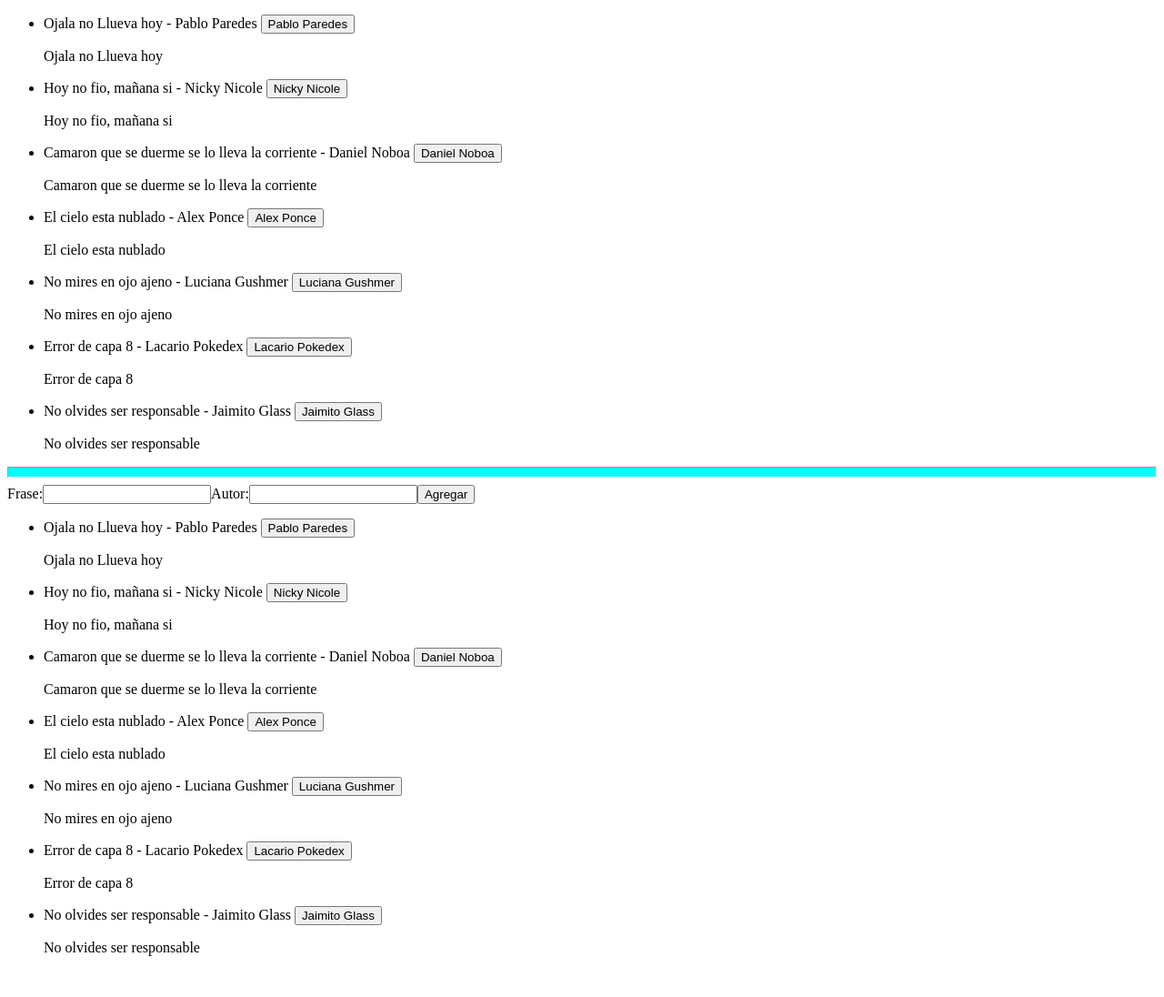
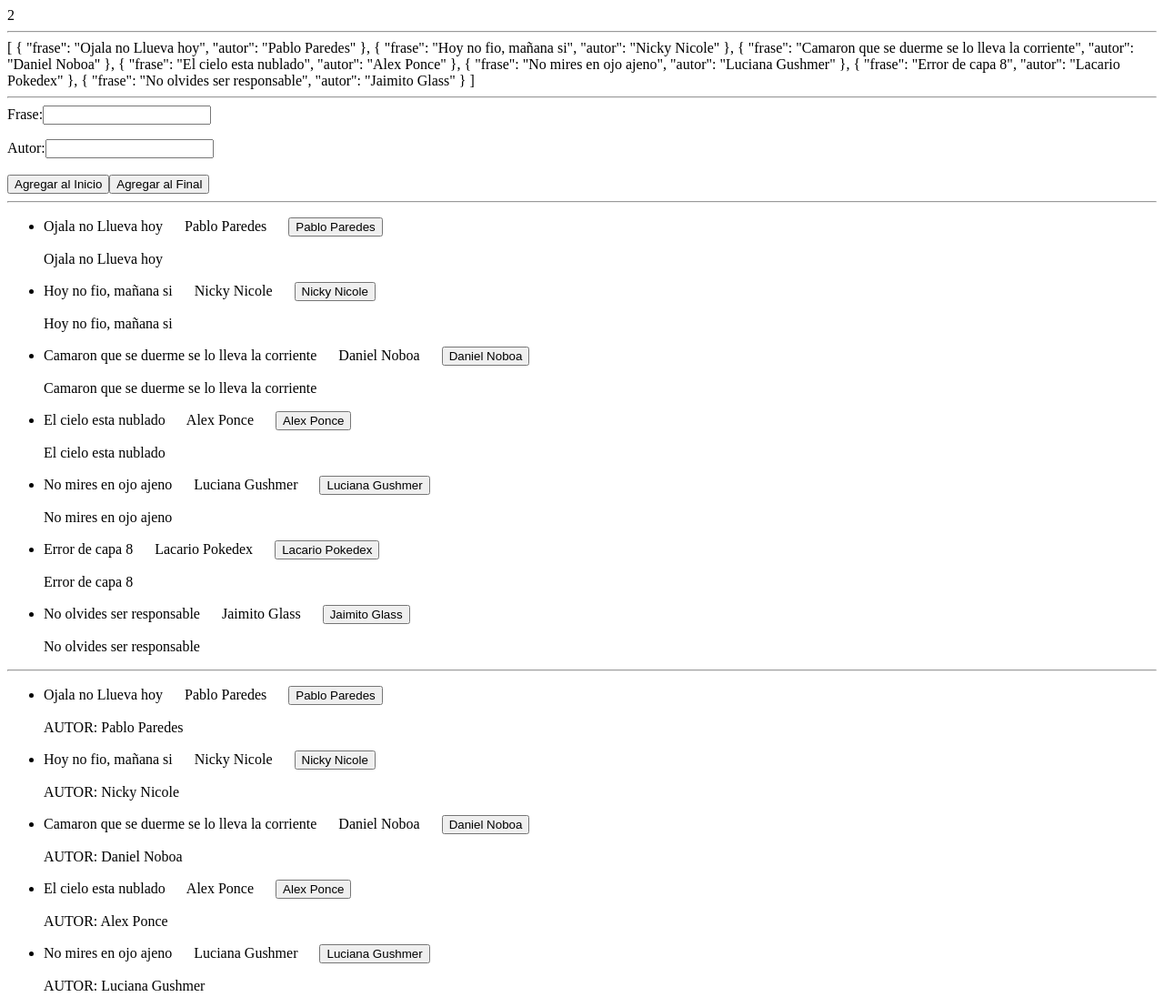
Before and after one commit to ArexDer/pw_u2_p7_dr, a plain HTML site: page html/frases.html in a window 1280 px wide. Shown: the top 1096 px of the page at 91% size. Before the commit the page ends 1067 px from the top, so only its background shows below. Drawn offline with nearby package versions, Linux system fonts and the light colour scheme.

Commit message:
v-on,model,if,show

```diff
--- a/html/frases.html
+++ b/html/frases.html
@@ -1,44 +1,62 @@
 <!DOCTYPE html>
 <html lang="en">
+
 <head>
     <meta charset="UTF-8">
+    <meta name="viewport" content="width=device-width, initial-scale=1.0">
+    <title>Document</title>
+    <script src="https://unpkg.com/vue@3/dist/vue.global.js"></script>
 
-    <meta name="viewport" content="width=device-width, initial-scale=1.0">
-    <script src="https://unpkg.com/vue@3/dist/vue.global.js"></script>
-    <title>Frases </title>
 </head>
+
 <body>
-    <div id="myApp">
+    <div id="myapp">
+        {{1+1}}
+        <hr>
+        {{listasFrases}}
+        <hr>
+        <label for="idFrase">Frase:</label>
 
+        <input v-model="frase" id="idFrase" type="text">
+        <p>{{frase}}</p>
+
+        <label for="idAutor">Autor:</label>
+       <!-- Comentado...
+        <input v-on:keypress="eventoKeyPress" v-model="autor" id="idAutor" type="text">
+        -->
+        <!--Con modificador de evento-->
+        <input v-on:keypress.enter="eventoKeyPressModificador" v-model="autor" id="idAutor" type="text">
+        <br>
+        <br>
+        <button v-on:click="agregarFrase">Agregar al Inicio</button>
+
+        <button v-on:click="agregarFraseFinal">Agregar al Final</button>
+        <hr>
         <ul>
-            <li v-for=" frase in  listaFrases">{{frase.frase}} - {{frase.autor}}
-
-                <button>{{frase.autor}}</button>
-                <p>{{frase.frase}}</p>
-
+            <li v-for="mifrase in listasFrases">{{mifrase.frase}} &emsp; {{ mifrase.autor}}
+                &emsp; <button>{{mifrase.autor}}</button>
+                <p>{{mifrase.frase}}</p>
             </li>
         </ul>
+        <hr>
+        <ul>
 
-        <hr style="background-color: aqua;padding: 5px;">
 
-        <label for="idFrase">Frase:</label>
-        <input type="text" id="idFrase">
-
-        <label for="idAutor">Autor:</label>
-        <input type="text" id="idAutor">
-        <button>Agregar</button>
-
-        <ul>
-            <!--DESESTROCTURO MI OBJETO-->
-            <li v-for=" {frase,autor} in  listaFrases">{{frase}} - {{autor}}
-
-                <button>{{autor}}</button>
-                <p>{{frase}}</p>
-
+            <li v-for="{frase,autor} in listasFrases">{{frase}} &emsp; {{ autor}}
+                &emsp; <button v-if="autor!==null">{{autor}}</button>
+                <p v-show="autor!==null">AUTOR: {{autor}}</p>
+           <!-- V-IF no Contruye el elemento
+                V-SHOW oculta el elemento HTML pero SI esta construido
+           -->
             </li>
         </ul>
+        <hr>
+
     </div>
 
+
     <script src="../js/appfrases.js"></script>
+
 </body>
+
 </html>
--- a/js/appfrases.js
+++ b/js/appfrases.js
@@ -1,29 +1,82 @@
 console.log(Vue);
-const frases =[{frase:'Ojala no Llueva hoy', autor:'Pablo Paredes'},
-    {frase:'Hoy no fio, mañana si', autor:'Nicky Nicole'},
-    {frase:'Camaron que se duerme se lo lleva la corriente', autor:'Daniel Noboa'},
-    {frase:'El cielo esta nublado', autor:'Alex Ponce'},
-    {frase:'No mires en ojo ajeno', autor:'Luciana Gushmer'},
-    {frase:'Error de capa 8', autor:'Lacario Pokedex'},
-    {frase:'No olvides ser responsable', autor:'Jaimito Glass'},
-    ]
+const frases = [
+  { frase: "Ojala no Llueva hoy", autor: "Pablo Paredes" },
+  { frase: "Hoy no fio, mañana si", autor: "Nicky Nicole" },
+  {
+    frase: "Camaron que se duerme se lo lleva la corriente",
+    autor: "Daniel Noboa",
+  },
+  { frase: "El cielo esta nublado", autor: "Alex Ponce" },
+  { frase: "No mires en ojo ajeno", autor: "Luciana Gushmer" },
+  { frase: "Error de capa 8", autor: "Lacario Pokedex" },
+  { frase: "No olvides ser responsable", autor: "Jaimito Glass" },
+];
 
 const app = Vue.createApp({
+  data() {
+    return {
+      listasFrases: frases,
+      frase: null,
+      //  autor:'sin autor',
+      autor: null,
+    };
+  },
+  methods: {
+    agregarFrase() {
+      console.log(this.frase);
+      console.log(this.autor);
 
+      const nuevaFrase = {
+        frase: this.frase,
+        autor: this.autor,
+      };
 
+      this.listasFrases.unshift(nuevaFrase);
+    },
+    agregarFraseFinal() {
+      console.log(this.frase);
+      console.log(this.autor);
 
-    //OPTIONS API
-   methods:{
+      const nuevaFrase = {
+        frase: this.frase,
+        autor: this.autor,
+      };
 
+      this.listasFrases.push(nuevaFrase);
+    },
+    /* DESESTRUCTURACION
 
-   },
-   data(){
+    */
+    eventoKeyPress({charCode,cancelable,key,keyCode, target}) {
+      if (key ==="Enter") {
+        console.log(charCode);
+        console.log(cancelable);
+        console.log(key);
+        console.log(keyCode);
+        console.log(target.baseURI);
 
-    return{
-        listaFrases:frases
+        this.agregarFraseFinal();
 
+      }
 
-    }
-   }
-})
-app.mount('#myApp')
+    },
+    eventoKeyPressModificador() {
+        //Modidicadores de Eventos.
+        if (key ==="Enter") {
+            /*
+          console.log(charCode);
+          console.log(cancelable);
+          console.log(key);
+          console.log(keyCode);
+          console.log(target.baseURI);
+          */
+
+          this.agregarFraseFinal();
+
+        }
+
+      }
+  },
+});
+
+app.mount("#myapp");
```
